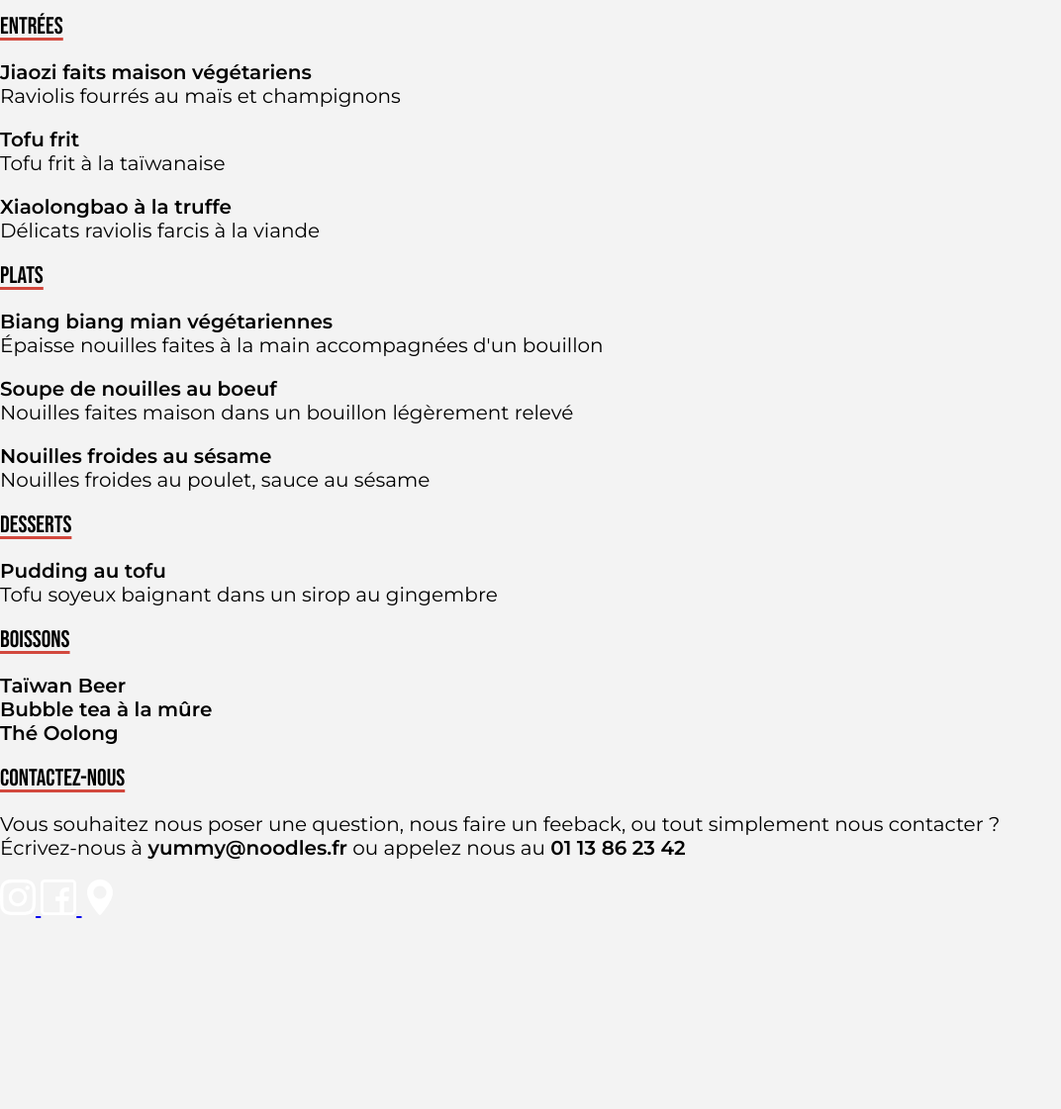
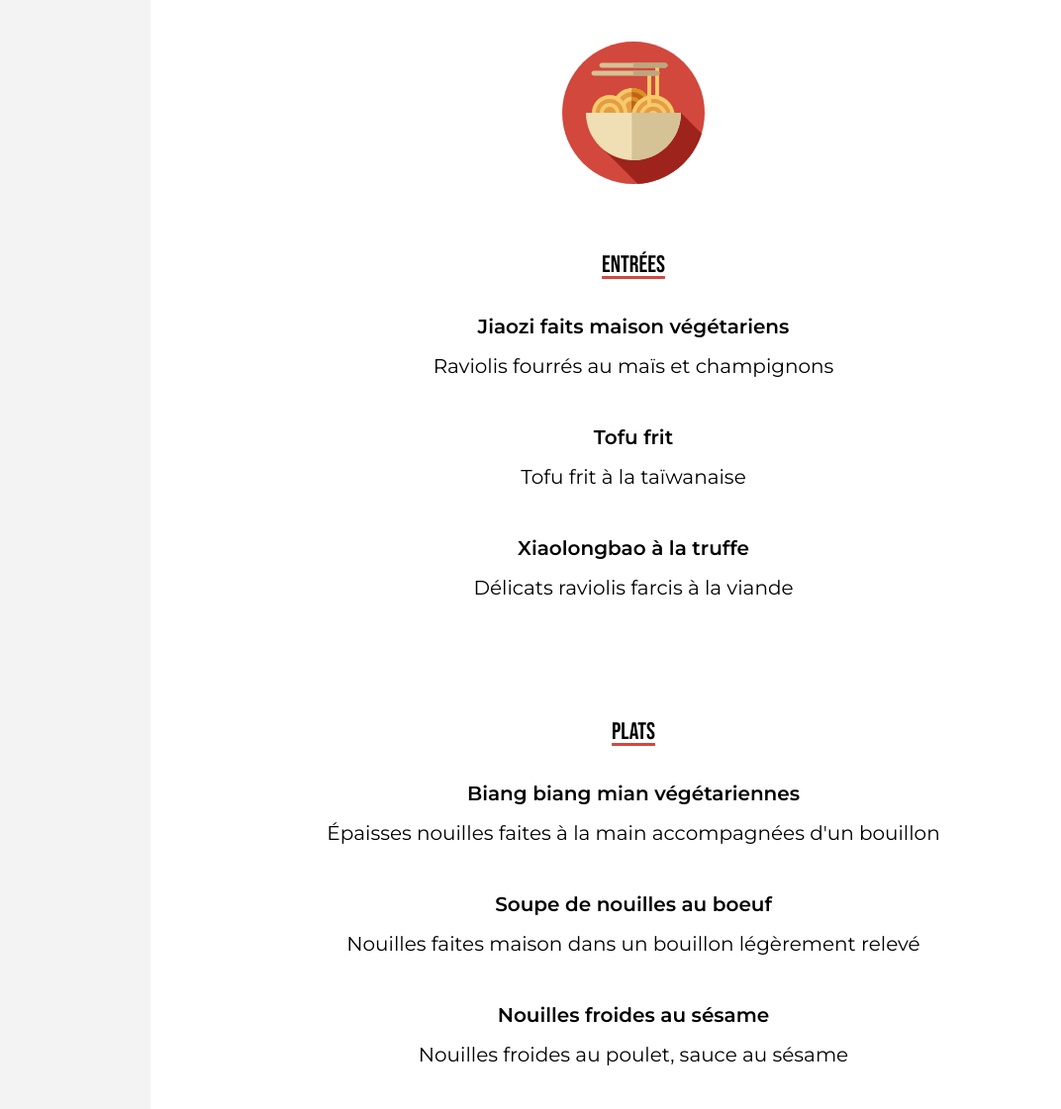
Before and after one commit to JeremyBzc/Integration-Yummy-Nouilles, a plain HTML site: page menu.html in a window 1280 px wide. Shown: the part 520-1641 px from the top of the page at 99% size, without its empty margins (0-1072 px from the left). Before the commit the page ends 1450 px from the top, so only its background shows below. Drawn offline with Linux system fonts and the light colour scheme.

Commit message:
feat(menu): add menu css

```diff
--- a/menu.html
+++ b/menu.html
@@ -20,76 +20,104 @@
       </nav>
     </header>
     <main>
-      <div class="red-banner">
-        <p>Commandez maintenant !</p>
-        <a href="contact.html">Click & Collect</a>
+      <div class="redBanner">
+        <p class="redBanner__title">Commandez maintenant !</p>
+        <a class="cta" href="contact.html">Click & Collect</a>
       </div>
-      <!-- SECTION ADDRESSES-->
       <section class="menu">
-        <h1>Menu</h1>
-        <p>Nos menus sont <span>communs</span> à tous nos restaurants</p>
-        <div class="menu-card">
-          <img src="assets/Logo.svg" alt="Logo Yummy Nouilles" />
-          <div class="starters">
-            <h2>Entrées</h2>
-            <p>
-              <strong>Jiaozi faits maison végétariens</strong>
+        <h1 class="menu__title">Menu</h1>
+        <p class="menu__subtitle">
+          Nos menus sont <span class="red-highlight">communs</span> à tous nos
+          restaurants
+        </p>
+        <div class="menu__card">
+          <img
+            src="assets/Logo.svg"
+            alt="Logo Yummy Nouilles"
+            class="menu__icon"
+          />
+          <div class="menu__part">
+            <h2 class="menu__partTitle">Entrées</h2>
+            <p class="menu__partDish">
+              <strong class="menu__dishTitle"
+                >Jiaozi faits maison végétariens</strong
+              >
               <br />
-              Raviolis fourrés au maïs et champignons
+              <span class="menu__dishDescription"
+                >Raviolis fourrés au maïs et champignons</span
+              >
             </p>
-            <p>
-              <strong>Tofu frit</strong>
+            <p class="menu__partDish">
+              <strong class="menu__dishTitle">Tofu frit</strong>
               <br />
-              Tofu frit à la taïwanaise
+              <span class="menu__dishDescription"
+                >Tofu frit à la taïwanaise</span
+              >
             </p>
-            <p>
-              <strong>Xiaolongbao à la truffe</strong>
+            <p class="menu__partDish">
+              <strong class="menu__dishTitle">Xiaolongbao à la truffe</strong>
               <br />
-              Délicats raviolis farcis à la viande
+              <span class="menu__dishDescription"
+                >Délicats raviolis farcis à la viande</span
+              >
             </p>
           </div>
-          <div class="mains">
-            <h2>Plats</h2>
-            <p>
-              <strong>Biang biang mian végétariennes</strong>
+          <div class="menu__part">
+            <h2 class="menu__partTitle">Plats</h2>
+            <p class="menu__partDish">
+              <strong class="menu__dishTitle"
+                >Biang biang mian végétariennes</strong
+              >
               <br />
-              Épaisse nouilles faites à la main accompagnées d'un bouillon
+              <span class="menu__dishDescription"
+                >Épaisses nouilles faites à la main accompagnées d'un
+                bouillon</span
+              >
             </p>
-            <p>
-              <strong>Soupe de nouilles au boeuf</strong>
+            <p class="menu__partDish">
+              <strong class="menu__dishTitle"
+                >Soupe de nouilles au boeuf</strong
+              >
               <br />
-              Nouilles faites maison dans un bouillon légèrement relevé
+              <span class="menu__dishDescription"
+                >Nouilles faites maison dans un bouillon légèrement relevé</span
+              >
             </p>
-            <p>
-              <strong>Nouilles froides au sésame</strong>
+            <p class="menu__partDish">
+              <strong class="menu__dishTitle"
+                >Nouilles froides au sésame</strong
+              >
               <br />
-              Nouilles froides au poulet, sauce au sésame
+              <span class="menu__dishDescription"
+                >Nouilles froides au poulet, sauce au sésame</span
+              >
             </p>
           </div>
-          <div class="desserts">
-            <h2>Desserts</h2>
-            <p>
-              <strong>Pudding au tofu</strong>
+          <div class="menu__part">
+            <h2 class="menu__partTitle">Desserts</h2>
+            <p class="menu__partDish">
+              <strong class="menu__dishTitle">Pudding au tofu</strong>
               <br />
-              Tofu soyeux baignant dans un sirop au gingembre
+              <span class="menu__dishDescription"
+                >Tofu soyeux baignant dans un sirop au gingembre</span
+              >
             </p>
           </div>
-          <div class="boissons">
-            <h2>Boissons</h2>
-            <p>
-              <strong>Taïwan Beer</strong>
+          <div class="menu__part">
+            <h2 class="menu__partTitle">Boissons</h2>
+            <p class="menu__partDish">
+              <strong class="menu__dishTitle">Taïwan Beer</strong>
               <br />
-              <strong>Bubble tea à la mûre</strong>
+              <strong class="menu__dishTitle">Bubble tea à la mûre</strong>
               <br />
-              <strong>Thé Oolong</strong>
+              <strong class="menu__dishTitle">Thé Oolong</strong>
             </p>
           </div>
         </div>
       </section>
-      <!-- SECTION CONTACT-->
-      <section class="contact">
-        <h2>Contactez-nous</h2>
-        <p>
+      <section class="contactInfo">
+        <h2 class="contactInfo__title">Contactez-nous</h2>
+        <p class="contactInfo__text">
           Vous souhaitez nous poser une question, nous faire un feeback, ou tout
           simplement nous contacter ?
           <br />
@@ -98,17 +126,26 @@
         </p>
       </section>
     </main>
-    <footer>
+    <footer class="footer">
       <a href="https://www.instagram.com/yummy_nouilles/">
-        <img src="assets/icons/icon_instagram.svg" alt="Logo Instagram" />
+        <img
+          src="assets/icons/icon_instagram.svg"
+          alt="Logo Instagram"
+          class="footer__icon"
+        />
       </a>
       <a href="https://www.facebook.com/yummy_nouilles/">
-        <img src="assets/icons/icon_facebook.svg" alt="Logo Facebook" />
+        <img
+          src="assets/icons/icon_facebook.svg"
+          alt="Logo Facebook"
+          class="footer__icon"
+        />
       </a>
       <a href="https://www.google.com/search?q=yummy+nouilles">
         <img
           src="assets/icons/icon_maps-and-flags.svg"
           alt="Logo Google Maps"
+          class="footer__icon"
         />
       </a>
     </footer>
--- a/styles/main.css
+++ b/styles/main.css
@@ -2,6 +2,7 @@
 
 /* Pages */
 @import "pages/home.css";
+@import "pages/menu.css";
 
 /* Modules */
 @import "modules/appBar.css";
--- /dev/null
+++ b/styles/pages/menu.css
@@ -0,0 +1,41 @@
+.menu {
+  display: flex;
+  flex-direction: column;
+  margin: 0 9.5rem 0 9.5rem;
+}
+
+.menu__title {
+  margin: 2.25rem 0 0 0;
+}
+
+.menu__subtitle {
+  margin: 0 0 2.25rem 0;
+}
+
+.menu__card {
+  display: flex;
+  flex-direction: column;
+  align-items: center;
+  background-color: var(--white);
+  text-align: center;
+}
+
+.menu__icon {
+  width: 9rem;
+  height: 9rem;
+  margin-top: 4rem;
+  margin-bottom: 3rem;
+}
+
+.menu__part {
+  margin-bottom: 3.75rem;
+}
+
+.menu__partTitle {
+  margin-bottom: 1.75rem;
+}
+
+.menu__partDish {
+  margin-bottom: 2rem;
+  line-height: 2.5rem;
+}
```
